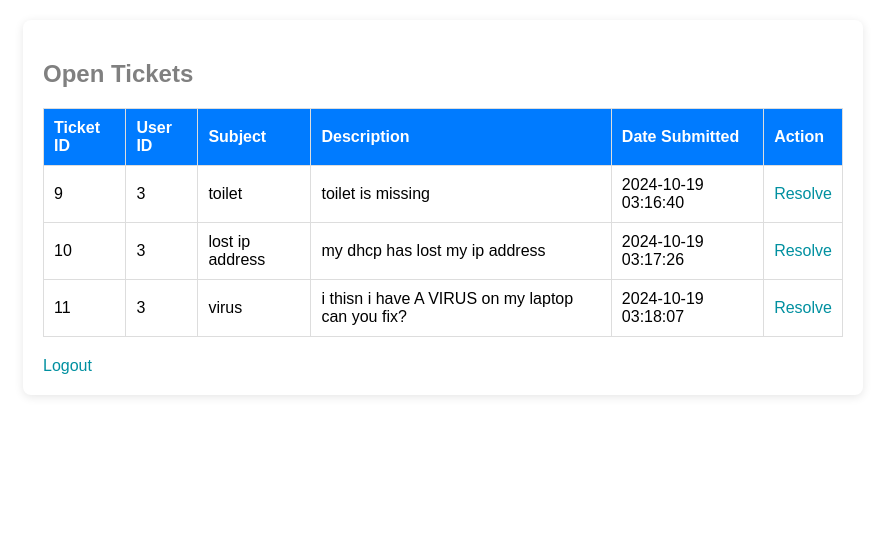
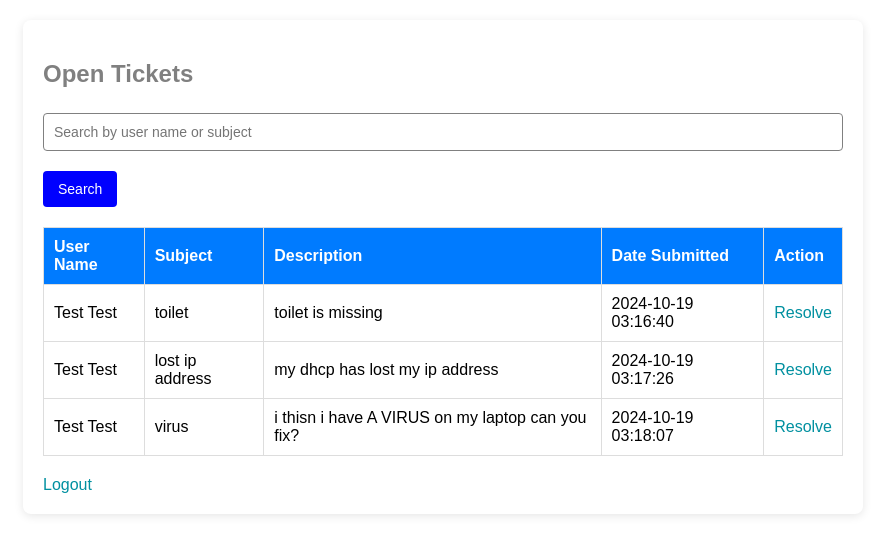
Before and after one commit to BoniMilin/Helpdesk-Ticket-System, a PHP site: page /agent_dashboard.php in a window 1280 px wide. Shown: the top 555 px of the page, without its empty margins (197-1082 px from the left). Run offline with PHP 8.4, Linux system fonts and the light colour scheme; a user stored in the database is signed in; data comes from the database, SQL or seed files in the repository; data that the repository does not hold is empty.

Commit message:
Update agent_dashboard.php

```diff
--- a/agent_dashboard.php
+++ b/agent_dashboard.php
@@ -1,7 +1,7 @@
 <!--
 Name: Boni Mlinganyo
 Student Number: C00284515
-Info : Agent Dashboard
+Info: Agent Dashboard with Search Feature
 -->
 <?php
 
@@ -21,8 +21,23 @@ $result = $conn->query($sql);
 $agent = $result->fetch_assoc();
 $support_level = $agent['support_level'];
 
-// Get all open tickets
-$sql = "SELECT ticket_id, user_id, subject, description, date_submitted FROM ticket WHERE status = 'Open'";
+// Check if a search query is provided
+$search_query = '';
+if (isset($_GET['search'])) {
+    $search_query = $_GET['search'];
+}
+
+// Get all open tickets and join with the user table to get the user's name
+$sql = "SELECT ticket.ticket_id, ticket.subject, ticket.description, ticket.date_submitted, user.full_name AS user_name
+        FROM ticket
+        LEFT JOIN user ON ticket.user_id = user.user_id
+        WHERE ticket.status = 'Open'";
+
+// Add search filtering
+if (!empty($search_query)) {
+    $sql .= " AND (user.full_name LIKE '%$search_query%' OR ticket.subject LIKE '%$search_query%')";
+}
+
 $tickets_result = $conn->query($sql);
 ?>
 
@@ -40,41 +55,43 @@ $tickets_result = $conn->query($sql);
         <!-- Heading for the agent dashboard -->
         <h2>Open Tickets</h2>
 
+        <!-- Search form to search by user's name or ticket subject -->
+        <form method="GET" action="agent_dashboard.php">
+            <input type="text" name="search" placeholder="Search by user name or subject" value="<?php echo htmlspecialchars($search_query); ?>">
+            <button type="submit">Search</button>
+        </form>
+
         <!-- Table to show open tickets -->
         <table>
             <tr>
-                <th>Ticket ID</th>
-                <th>User ID</th>
+                <th>User Name</th>
                 <th>Subject</th>
                 <th>Description</th>
                 <th>Date Submitted</th>
                 <th>Action</th>
             </tr>
 
-            <!-- loop through all tickets fetched from the database -->
+            <!-- Loop through all tickets fetched from the database -->
             <?php while ($row = $tickets_result->fetch_assoc()): ?>
             <tr>
-                <!-- show ticket ID -->
-                <td><?php echo $row['ticket_id']; ?></td>
+                <!-- Show user's name -->
+                <td><?php echo htmlspecialchars($row['user_name']); ?></td>
 
-                <!-- show user ID of who submitted ticket -->
-                <td><?php echo $row['user_id']; ?></td>
+                <!-- Show subject of the ticket -->
+                <td><?php echo htmlspecialchars($row['subject']); ?></td>
 
-                <!-- showw subject of ticket -->
-                <td><?php echo $row['subject']; ?></td>
+                <!-- Show description of the ticket -->
+                <td><?php echo htmlspecialchars($row['description']); ?></td>
 
-                <!-- show description of ticket -->
-                <td><?php echo $row['description']; ?></td>
-
-                <!-- show date of when ticket was submitted -->
+                <!-- Show date when the ticket was submitted -->
                 <td><?php echo $row['date_submitted']; ?></td>
 
-                <!-- action buttons for resolving or elevating tickets -->
+                <!-- Action buttons for resolving or elevating tickets -->
                 <td>
-                    <!-- link for resolving the ticket -->
+                    <!-- Link for resolving the ticket -->
                     <a href="resolve_ticket.php?ticket_id=<?php echo $row['ticket_id']; ?>">Resolve</a>
 
-                    <!-- if the agent is Tier 2, show option to elevate the ticket -->
+                    <!-- If the agent is Tier 2, show option to elevate the ticket -->
                     <?php if ($support_level == 2): // Only Tier 2 agents can elevate tickets ?>
                     | <a href="elevate_ticket.php?ticket_id=<?php echo $row['ticket_id']; ?>">Elevate</a>
                     <?php endif; ?>
@@ -88,3 +105,7 @@ $tickets_result = $conn->query($sql);
     </div>
 </body>
 </html>
+
+<?php
+$conn->close();
+?>
```
